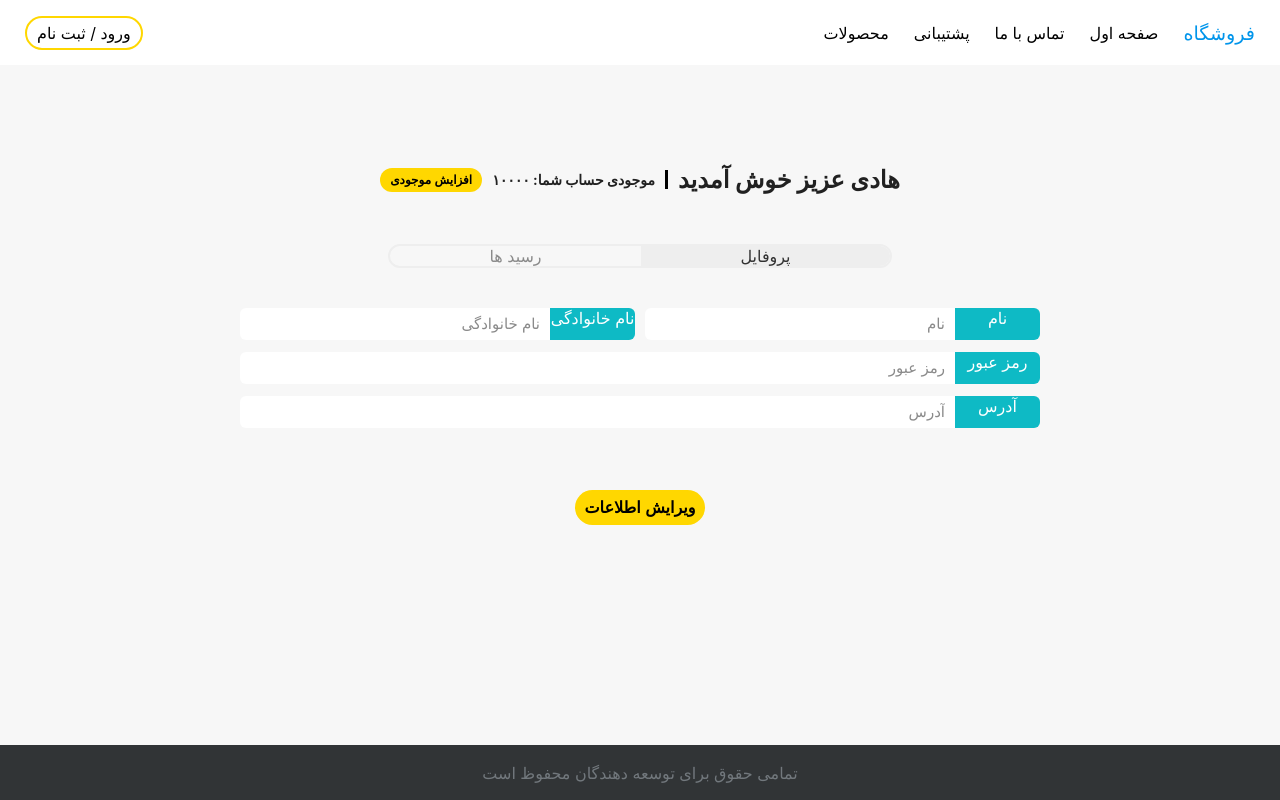
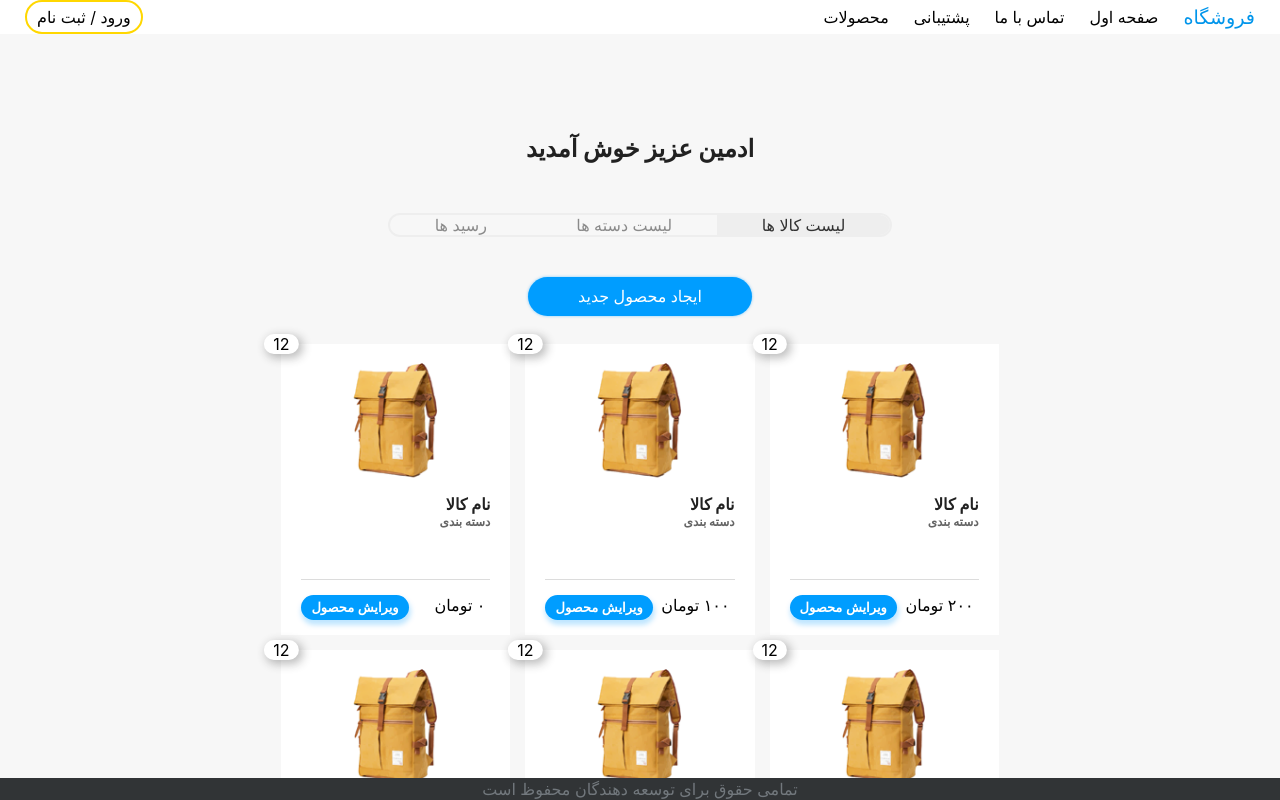
Before and after one commit to mohammadt444/IE, a React (Create React App) app in the folder frontend/: page /profile in a window 1280 px wide. Built offline with nearby package versions, Linux system fonts and the light colour scheme; a small style sheet from the web is missing.

Commit message:
feat: Add productView

```diff
--- a/frontend/src/app/main/App.js
+++ b/frontend/src/app/main/App.js
@@ -46,7 +46,7 @@ function App() {
               <Login />
             </Route>
             <Route path="/profile">
-              <Profile />
+              <Profile admin />
             </Route>
             <Route path="/">
               <Home />
--- a/frontend/src/app/pages/home/components/productWrapper/productWrapper.jsx
+++ b/frontend/src/app/pages/home/components/productWrapper/productWrapper.jsx
@@ -2,7 +2,7 @@ import React, { useState } from "react";
 import "./productWrapper.css";
 import ProductBox from "../../../../main/components/productBox/productBox";
 
-function ProductWrapper({ products }) {
+function ProductWrapper({ products, admin }) {
   const [pageNumber, setPageNumber] = useState(0);
   const pageCount = Math.ceil(products.length / 15);
   return (
@@ -21,6 +21,7 @@ function ProductWrapper({ products }) {
                 category={product.category}
                 price={product.price}
                 imgSrc={product.imgSrc}
+                admin={admin}
               />
             ))}
           </div>
--- /dev/null
+++ b/frontend/src/app/pages/profile/components/productView/productView.css
@@ -0,0 +1,28 @@
+.productView {
+  display: flex;
+  flex-direction: column;
+  align-items: center;
+}
+
+.productView-new-button {
+  display: flex;
+  border: none;
+  font-size: 16px;
+  font-weight: 500;
+  transition-duration: 0.2s;
+  color: white;
+  background-color: rgb(0, 157, 255);
+  border-radius: 24px;
+  cursor: pointer;
+  padding: 10px 50px;
+  margin-bottom: 20px;
+  box-shadow: 0px 0px 3px 0px rgba(0, 157, 255, 0.5);
+}
+
+.productView-new-button:hover {
+  box-shadow: 0px 0px 6px 0px rgba(0, 157, 255, 0.7);
+}
+
+.productView-new-button:active {
+  background-color: rgb(0, 130, 230);
+}
--- /dev/null
+++ b/frontend/src/app/pages/profile/components/productView/productView.jsx
@@ -0,0 +1,19 @@
+import React from "react";
+import ProductWrapper from "../../../home/components/productWrapper/productWrapper";
+import "./productView.css";
+
+const products = [...Array(40).keys()].map((i) => ({
+  name: "نام کالا",
+  price: i * 100,
+}));
+
+function ProductView() {
+  return (
+    <div className="productView">
+      <button className="productView-new-button">ایجاد محصول جدید</button>
+      <ProductWrapper admin products={products} />
+    </div>
+  );
+}
+
+export default ProductView;
--- a/frontend/src/app/pages/profile/profile.jsx
+++ b/frontend/src/app/pages/profile/profile.jsx
@@ -3,6 +3,7 @@ import "./profile.css";
 import { toPersian } from "../../../helper/functions/utils";
 import Info from "./components/info/info";
 import Receipt from "./components/receipt/receipt";
+import ProductView from "./components/productView/productView";
 
 function Profile({ admin }) {
   const [tab, setTab] = useState(0);
@@ -10,7 +11,6 @@ function Profile({ admin }) {
     <div className="profile">
       <div className="profile-header_container">
         <label className="profile-welcome">ادمین عزیز خوش آمدید</label>
-        <button className="profile-addBalance">افزایش موجودی</button>
       </div>
       <div className="profile-tab_container">
         <label
@@ -32,7 +32,7 @@ function Profile({ admin }) {
           رسید ها
         </label>
       </div>
-      {tab === 0 ? <Info /> : <Receipt />}
+      {tab === 0 ? <ProductView /> : <Receipt />}
     </div>
   ) : (
     <div className="profile">
```
